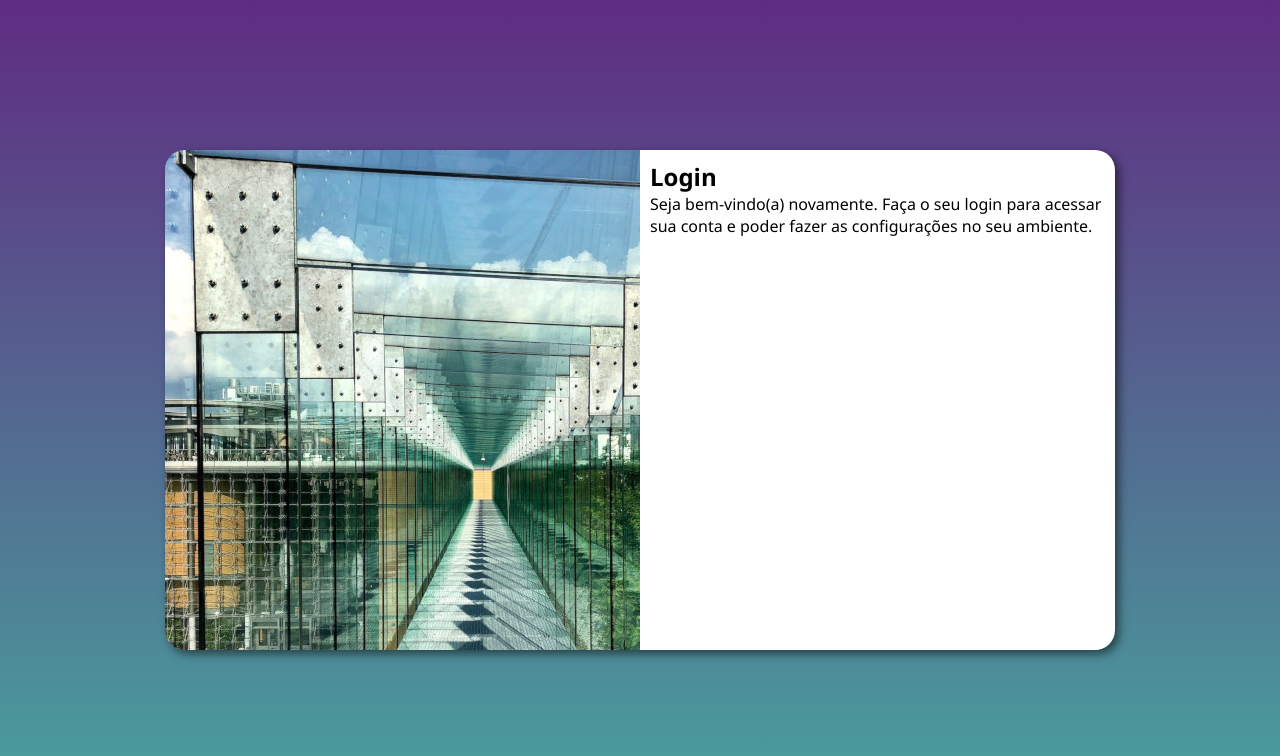
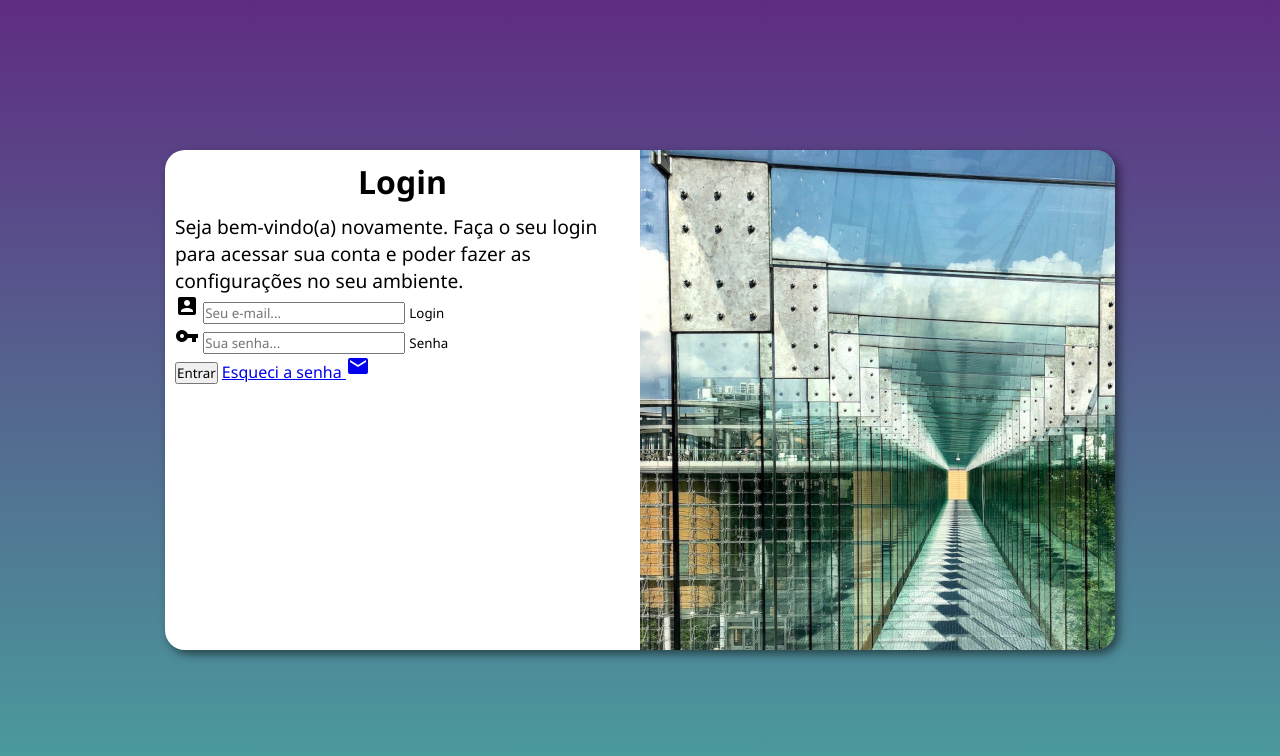
Before and after one commit to TouzaOne/projeto-login, a plain HTML site: page index.html in a window 1280 px wide. Drawn offline with Linux system fonts and the light colour scheme.

Commit message:
criando formulários

```diff
--- a/estilos/media-query.css
+++ b/estilos/media-query.css
@@ -34,14 +34,22 @@
     }
 
     section#login > div#imagem {
-        float: left;
+        float: right;
         width: 50%;
         height: 100%;
         background: #5f2c82 url(../imagens/corredor_de_vidro-peq.jpg) no-repeat;
     }
 
     section#login > div#formulario {
-        float: right;
+        float: left;
         width: 50%;
     }
+
+    div#formulario > h1 {
+        font-size: 2em;
+    }
+
+    div#formulario > p {
+        font-size: 1.2em;
+    }
 }
--- a/estilos/style.css
+++ b/estilos/style.css
@@ -54,3 +54,12 @@ section#login > div#formulario {
     display: block;
     padding: 10px;
 }
+
+div#formulario > h1 {
+    text-align: center;
+    margin-bottom: 10px;
+}
+
+div#formulario > p {
+    font-size: 0.8em;
+}
--- a/index.html
+++ b/index.html
@@ -7,6 +7,7 @@
     <title>Login</title>
     <link rel="stylesheet" href="estilos/style.css">
     <link rel="stylesheet" href="estilos/media-query.css">
+    <link rel="stylesheet" href="https://fonts.googleapis.com/icon?family=Material+Icons">
 </head>
 <body>
     <main>
@@ -17,7 +18,26 @@
                 <h1>Login</h1>
                 <p>Seja bem-vindo(a) novamente. Faça o seu login para acessar sua conta e poder fazer as configurações no seu ambiente.</p>
                 <form action="login.php" method="post">
+                    <div class="campo">
+                        <span class="material-icons">
+                            account_box
+                        </span>
 
+                        <input type="email" name="login" id="ilogin" placeholder="Seu e-mail..." autocomplete="email" required maxlength="30">
+                        <label for="ilogin"><small>Login</small></label>
+                    </div>
+                    <div class="campo">
+                        <span class="material-icons">
+                            vpn_key
+                        </span>
+
+                        <input type="password" name="senha" id="isenha" placeholder="Sua senha..." autocomplete="current-password" required minlength="8" maxlength="20">
+                        <label for="isenha"><small>Senha</small></label>
+                    </div>
+                    <input type="submit" value="Entrar">
+                    <a href="esqueci.html">Esqueci a senha <span class="material-icons">
+                        mail
+                    </span></a>
                 </form>
             </div>
         </section>
```
